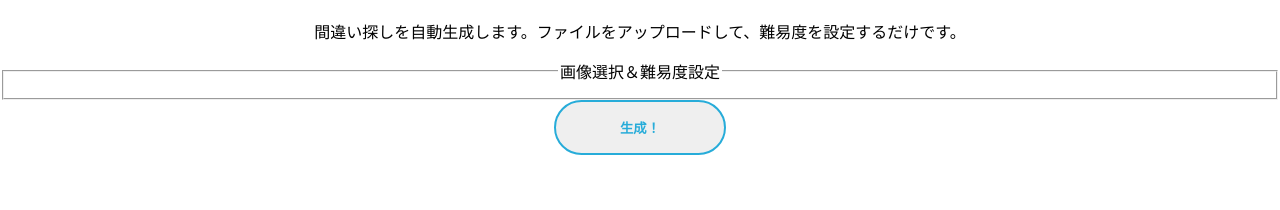
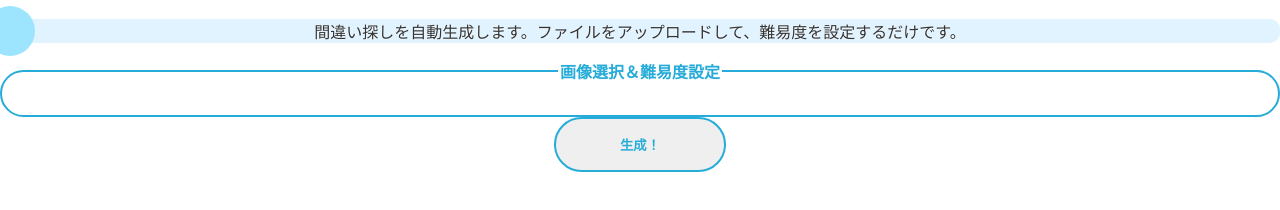
Before and after one commit to sho11decade/spot-the-difference-generate, a plain HTML site: page static/index.html in a window 1280 px wide. Shown: the part 108-318 px from the top of the page. Drawn offline with Linux system fonts and the light colour scheme.

Commit message:
chore: Update CSS styles and add form for generating "間違い探し" puzzles

```diff
--- a/static/css/style.css
+++ b/static/css/style.css
@@ -36,7 +36,7 @@ h1 {
     background: #27acd9;
 }
 
-h2 {
+p {
     position: relative;
     color: #333;
     text-shadow: 0 0 2px white;
@@ -45,7 +45,7 @@ h2 {
     border-radius: 0 10px 10px;
 }
 
-h2:before {
+p:before {
     content: "";
     position: absolute;
     background: #9de5ff;
@@ -58,3 +58,15 @@ h2:before {
     transform: translateY(-50%);
     z-index: -1;
 }
+.ff {
+    display: block;
+    text-align: center;
+    text-decoration: none;
+    margin: auto;
+    padding: 1rem 4rem;
+    font-weight: bold;
+    border: 2px solid #27acd9;
+    color: #27acd9;
+    border-radius: 100vh;
+    transition: 0.5s;
+}
--- a/static/index.html
+++ b/static/index.html
@@ -11,7 +11,7 @@
     <p>間違い探しを自動生成します。ファイルをアップロードして、難易度を設定するだけです。</p>
     <div>
         <form action="" method="post">
-            <fieldset>
+            <fieldset class="ff">
                 <legend>画像選択＆難易度設定</legend>
             </fieldset>
             <input type="submit" value="生成！" class="s">
```
